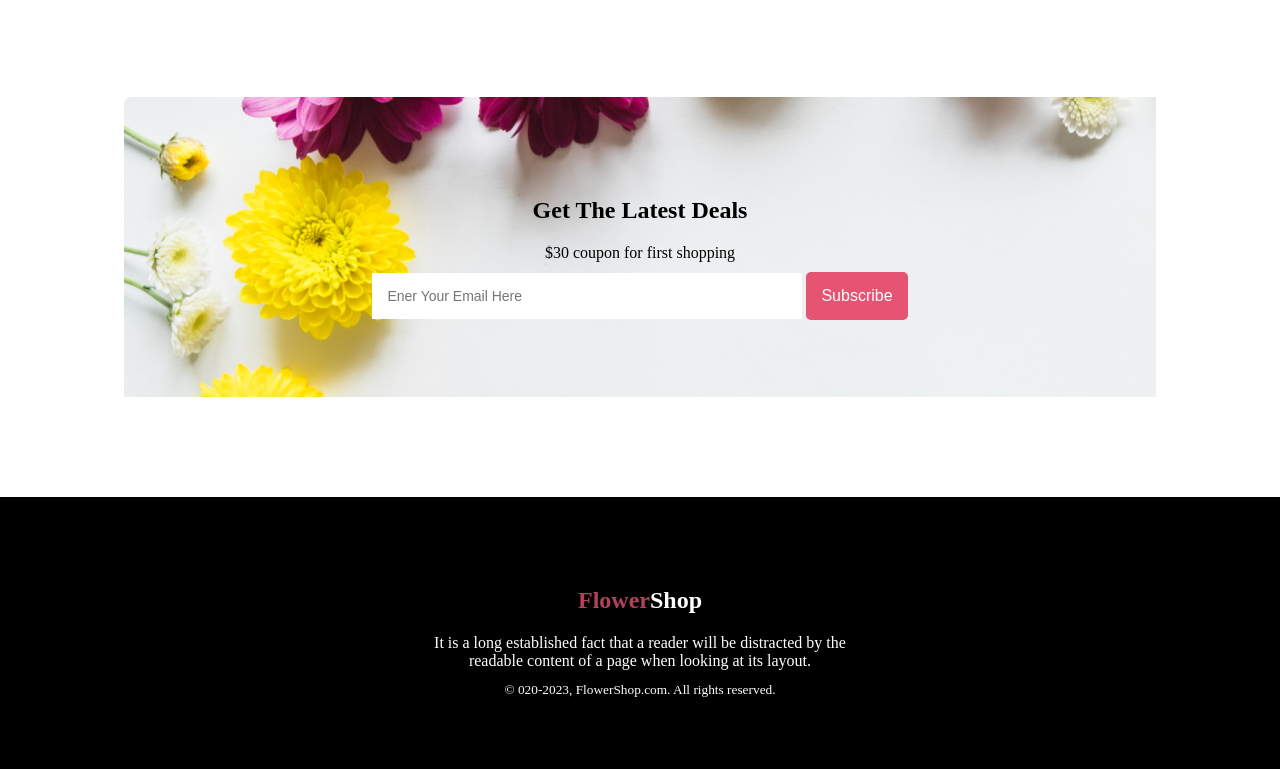
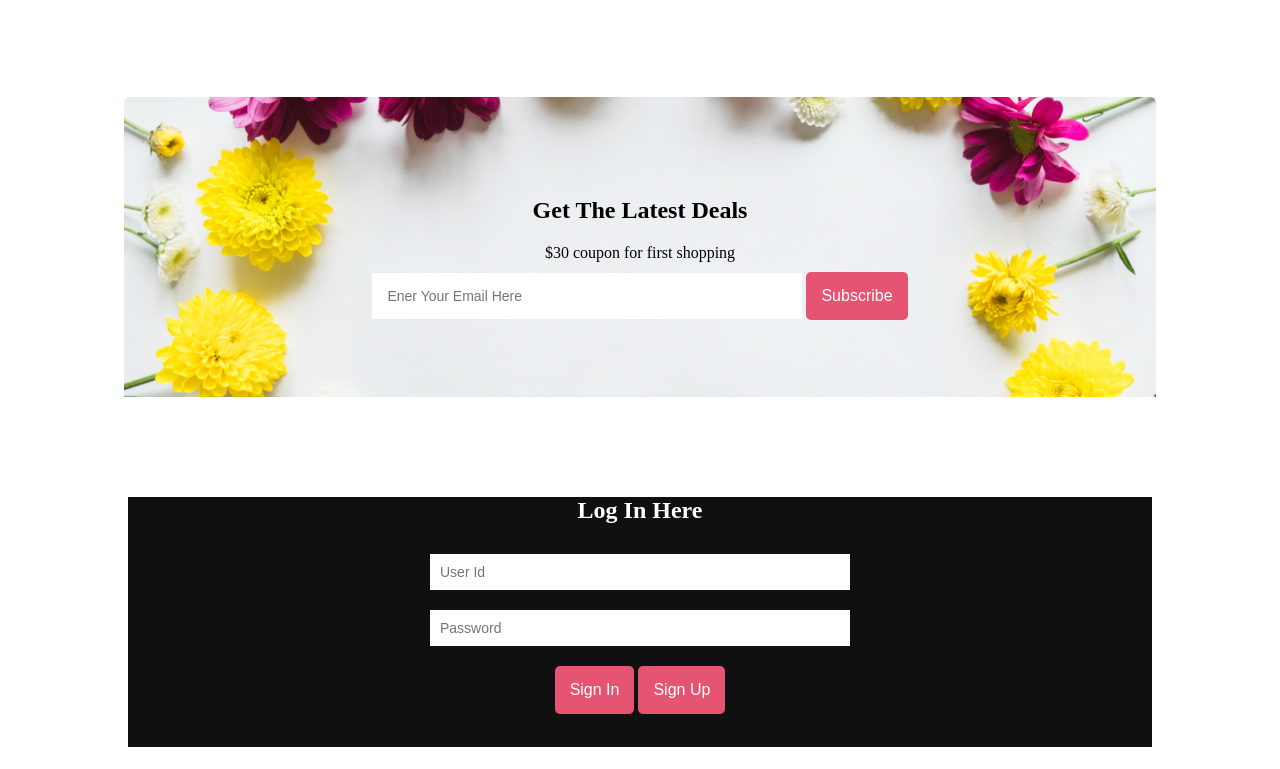
Before and after one commit to dewanzoy/online-flower-shop, a plain HTML site: page index.html in a window 1280 px wide. Shown: the part 2291-3060 px from the top of the page. Drawn offline with Linux system fonts and the light colour scheme.

Commit message:
added form

```diff
--- a/index.html
+++ b/index.html
@@ -103,6 +103,18 @@
                  <button class="btns1">Subscribe</button>
                 </div>
         </section>
+        <section>
+            <div class="form-content">
+                <h2>Log In Here</h2>
+                <form action="">
+                    <input type="text" placeholder="User Id"> <br>
+                    <input type="password" placeholder="Password"> <br>
+                    <button class="btns1">Sign In</button>
+                    <button class="btns1">Sign Up</button>
+                </form>
+            </div>
+
+        </section>
     </main>
     <footer>
         <div class="footer-container">
--- a/style.css
+++ b/style.css
@@ -151,6 +151,7 @@ h2{
     background: url('./images/Rectangle\ 9.png');
     text-align: center;
     margin-top: 100px;
+    background-size:cover;
 }
 input{
     font-size: 14px;
@@ -174,3 +175,19 @@ input{
     margin: 10px;
 
 }
+.form-content{
+    background: rgb(17,16,16);
+    margin: auto;
+    margin-bottom: 100px;
+    width: 80%;
+    text-align: center;
+    height: 250px;
+    color: white;
+}
+.form-content input{
+    padding: 10px;
+    margin: 10px 0 10px 0px;
+}
+.form-content button{
+    text-align: center;
+}
```
